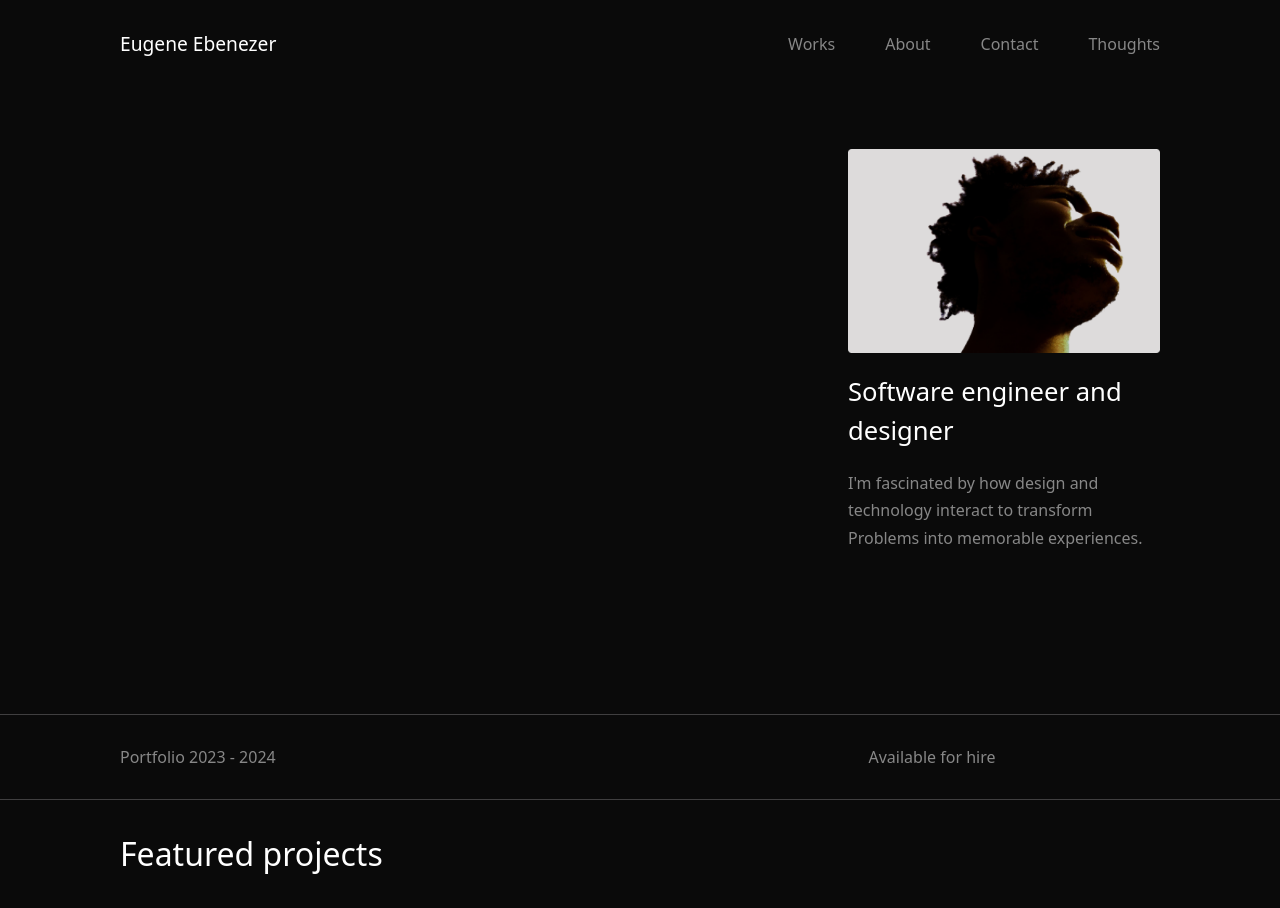
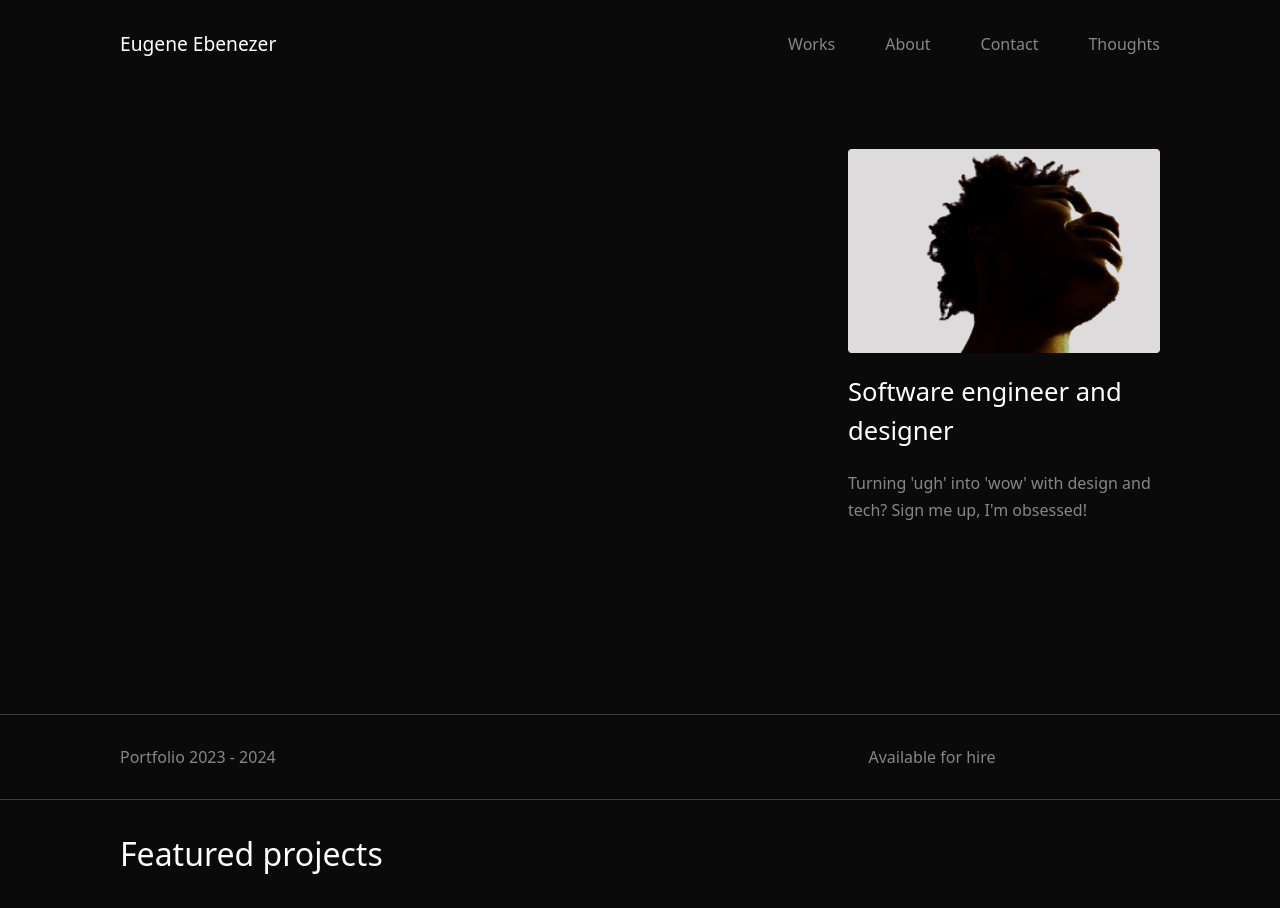
Before and after one commit to BeingDamii/My-portfolio, a Next.js app: page / in a window 1280 px wide. Built offline with nearby package versions, Linux system fonts and the light colour scheme; a web font is replaced by a local one.

Commit message:
fixed the copy

```diff
--- a/app/Page-components/cta.tsx
+++ b/app/Page-components/cta.tsx
@@ -12,8 +12,8 @@
           <Image alt="image of Eugene" src={MyPicture} />
           <h1 className="cta-heading">Software engineer and designer</h1>
           <p className="cta-text">
-          I&apos;m fascinated by how design and technology interact to transform
-          Problems into memorable experiences.
+            Turning &apos;ugh&apos; into &apos;wow&apos; with design and tech?
+            Sign me up, I&apos;m obsessed!
           </p>
         </div>
       </div>
```
Lines whose indentation alone changed are shown as unchanged.
